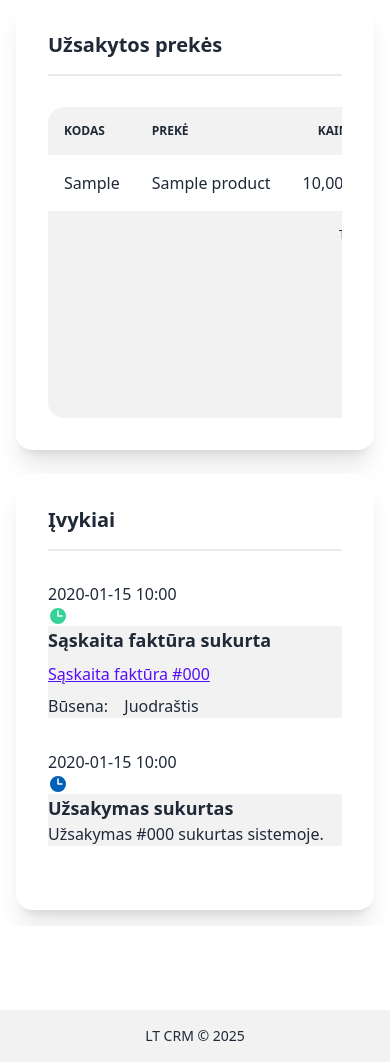
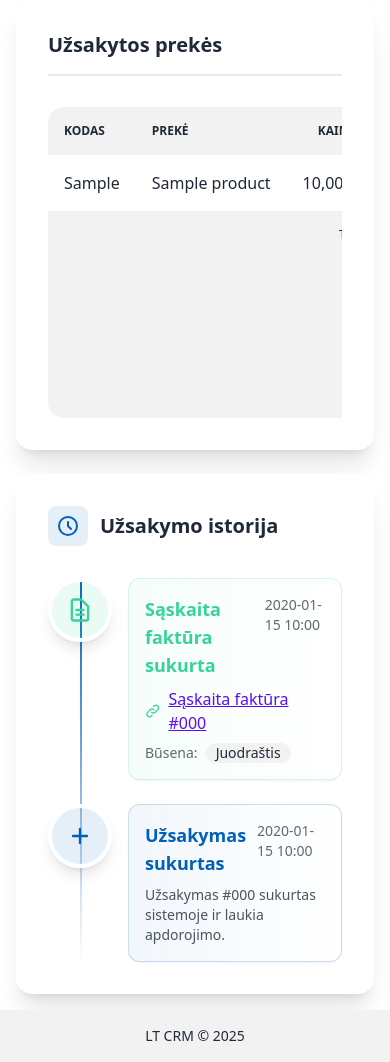
Before and after one commit to Superbumas/crm, a Flask app: page /orders/1 in a window 390 px wide. Shown: the part 1349-2411 px from the top of the page. Run offline with Flask 3, Linux system fonts and the light colour scheme; a user stored in the database is signed in; tables that the repository leaves empty hold one stand-in row (values such as "Sample post"); some libraries are stand-ins or nearby versions.

Commit message:
Revamp order detail template for enhanced visual hierarchy and user experience
Redesigned the order detail template by introducing a more structured layout and improved styling for event displays. Updated the presentation of invoice and order status events with clearer visual indicators and responsive design elements, ensuring better readability and accessibility for users, particularly for an older audience. This change aligns with Tailwind CSS standards while maintaining existing functionality.

```diff
--- a/lt_crm/app/templates/main/order_detail.html
+++ b/lt_crm/app/templates/main/order_detail.html
@@ -172,26 +172,47 @@
     <!-- Įvykiai (Events) -->
     <div class="card bg-base-100 shadow-xl mt-6">
         <div class="card-body">
-            <h2 class="card-title">Įvykiai</h2>
-            <div class="divider mt-0"></div>
+            <div class="flex items-center gap-3 mb-6">
+                <div class="p-2 bg-primary/10 rounded-lg">
+                    <svg xmlns="http://www.w3.org/2000/svg" class="h-6 w-6 text-primary" fill="none" viewBox="0 0 24 24" stroke="currentColor">
+                        <path stroke-linecap="round" stroke-linejoin="round" stroke-width="2" d="M12 8v4l3 3m6-3a9 9 0 11-18 0 9 9 0 0118 0z" />
+                    </svg>
+                </div>
+                <h2 class="card-title text-xl">Užsakymo istorija</h2>
+            </div>
 
-            <ul class="timeline timeline-vertical">
+            <div class="relative">
+                <!-- Timeline line -->
+                <div class="absolute left-8 top-0 bottom-0 w-0.5 bg-gradient-to-b from-primary via-base-300 to-transparent"></div>
+
+                <div class="space-y-6">
+                    <!-- Invoice Created Event -->
                     {% if invoices %}
-                <li class="mb-8">
-                    <div class="timeline-start md:text-end font-medium">{{ invoices[0].created_at.strftime('%Y-%m-%d %H:%M') }}</div>
-                    <div class="timeline-middle">
-                        <svg xmlns="http://www.w3.org/2000/svg" viewBox="0 0 20 20" fill="currentColor" class="w-5 h-5 text-success"><path fill-rule="evenodd" d="M10 18a8 8 0 100-16 8 8 0 000 16zm.75-13a.75.75 0 00-1.5 0v5c0 .414.336.75.75.75h4a.75.75 0 000-1.5h-3.25V5z" clip-rule="evenodd" /></svg>
+                    <div class="relative flex items-start gap-4">
+                        <div class="flex-shrink-0 w-16 h-16 bg-success/10 rounded-full flex items-center justify-center border-4 border-base-100 shadow-lg">
+                            <svg xmlns="http://www.w3.org/2000/svg" class="h-7 w-7 text-success" fill="none" viewBox="0 0 24 24" stroke="currentColor">
+                                <path stroke-linecap="round" stroke-linejoin="round" stroke-width="2" d="M9 12h6m-6 4h6m2 5H7a2 2 0 01-2-2V5a2 2 0 012-2h5.586a1 1 0 01.707.293l5.414 5.414a1 1 0 01.293.707V19a2 2 0 01-2 2z" />
+                            </svg>
                         </div>
-                    <div class="timeline-end timeline-box bg-base-200">
-                        <p class="font-bold text-lg">Sąskaita faktūra sukurta</p>
-                        <div class="mt-2">
-                            <a href="{{ url_for('main.invoice_detail', id=invoices[0].id) }}" class="link link-primary">
+                        <div class="flex-grow bg-gradient-to-r from-success/5 to-transparent border border-success/20 rounded-xl p-4 shadow-sm">
+                            <div class="flex justify-between items-start mb-2">
+                                <h3 class="font-bold text-lg text-success">Sąskaita faktūra sukurta</h3>
+                                <div class="text-sm text-base-content/70 font-medium">
+                                    {{ invoices[0].created_at.strftime('%Y-%m-%d %H:%M') }}
+                                </div>
+                            </div>
+                            <div class="space-y-2">
+                                <div class="flex items-center gap-2">
+                                    <svg xmlns="http://www.w3.org/2000/svg" class="h-4 w-4 text-success" fill="none" viewBox="0 0 24 24" stroke="currentColor">
+                                        <path stroke-linecap="round" stroke-linejoin="round" stroke-width="2" d="M13.828 10.172a4 4 0 00-5.656 0l-4 4a4 4 0 105.656 5.656l1.102-1.101m-.758-4.899a4 4 0 005.656 0l4-4a4 4 0 00-5.656-5.656l-1.1 1.1" />
+                                    </svg>
+                                    <a href="{{ url_for('main.invoice_detail', id=invoices[0].id) }}" class="link link-primary font-medium">
                                         Sąskaita faktūra #{{ invoices[0].invoice_number }}
                                     </a>
                                 </div>
-                        <div class="mt-2">
-                            Būsena:
-                            <span class="badge badge-lg
+                                <div class="flex items-center gap-2">
+                                    <span class="text-sm text-base-content/70">Būsena:</span>
+                                    <span class="badge
                                         {% if invoices[0].status.value == 'draft' %}badge-ghost
                                         {% elif invoices[0].status.value == 'issued' %}badge-info
                                         {% elif invoices[0].status.value == 'paid' %}badge-success
@@ -205,41 +226,59 @@
                                     </span>
                                 </div>
                             </div>
-                </li>
+                        </div>
+                    </div>
                     {% endif %}
 
+                    <!-- Shipped Event -->
                     {% if order.status.value == 'shipped' and order.shipped_at %}
-                <li class="mb-8">
-                    <div class="timeline-start md:text-end font-medium">{{ order.shipped_at.strftime('%Y-%m-%d %H:%M') }}</div>
-                    <div class="timeline-middle">
-                        <svg xmlns="http://www.w3.org/2000/svg" viewBox="0 0 20 20" fill="currentColor" class="w-5 h-5 text-info"><path fill-rule="evenodd" d="M10 18a8 8 0 100-16 8 8 0 000 16zm.75-13a.75.75 0 00-1.5 0v5c0 .414.336.75.75.75h4a.75.75 0 000-1.5h-3.25V5z" clip-rule="evenodd" /></svg>
+                    <div class="relative flex items-start gap-4">
+                        <div class="flex-shrink-0 w-16 h-16 bg-info/10 rounded-full flex items-center justify-center border-4 border-base-100 shadow-lg">
+                            <svg xmlns="http://www.w3.org/2000/svg" class="h-7 w-7 text-info" fill="none" viewBox="0 0 24 24" stroke="currentColor">
+                                <path stroke-linecap="round" stroke-linejoin="round" stroke-width="2" d="M8 7h12m0 0l-4-4m4 4l-4 4m0 6H4m0 0l4 4m-4-4l4-4" />
+                            </svg>
                         </div>
-                    <div class="timeline-end timeline-box bg-base-200">
-                        <p class="font-bold text-lg">Užsakymas išsiųstas</p>
-                        <div class="mt-2">
-                            <span class="font-medium">Siuntinio numeris:</span> {{ order.tracking_number or 'Nenurodyta' }}
+                        <div class="flex-grow bg-gradient-to-r from-info/5 to-transparent border border-info/20 rounded-xl p-4 shadow-sm">
+                            <div class="flex justify-between items-start mb-2">
+                                <h3 class="font-bold text-lg text-info">Užsakymas išsiųstas</h3>
+                                <div class="text-sm text-base-content/70 font-medium">
+                                    {{ order.shipped_at.strftime('%Y-%m-%d %H:%M') }}
                                 </div>
                             </div>
-                </li>
+                            {% if order.tracking_number %}
+                            <div class="flex items-center gap-2">
+                                <svg xmlns="http://www.w3.org/2000/svg" class="h-4 w-4 text-info" fill="none" viewBox="0 0 24 24" stroke="currentColor">
+                                    <path stroke-linecap="round" stroke-linejoin="round" stroke-width="2" d="M9 12h6m-6 4h6m2 5H7a2 2 0 01-2-2V5a2 2 0 012-2h5.586a1 1 0 01.707.293l5.414 5.414a1 1 0 01.293.707V19a2 2 0 01-2 2z" />
+                                </svg>
+                                <span class="text-sm"><span class="font-medium">Siuntinio numeris:</span> {{ order.tracking_number }}</span>
+                            </div>
+                            {% endif %}
+                        </div>
+                    </div>
                     {% endif %}
 
+                    <!-- Status Updated Event -->
                     {% if order.status.value != 'new' %}
-                <li class="mb-8">
-                    <div class="timeline-start md:text-end font-medium">
+                    <div class="relative flex items-start gap-4">
+                        <div class="flex-shrink-0 w-16 h-16 bg-warning/10 rounded-full flex items-center justify-center border-4 border-base-100 shadow-lg">
+                            <svg xmlns="http://www.w3.org/2000/svg" class="h-7 w-7 text-warning" fill="none" viewBox="0 0 24 24" stroke="currentColor">
+                                <path stroke-linecap="round" stroke-linejoin="round" stroke-width="2" d="M4 4v5h.582m15.356 2A8.001 8.001 0 004.582 9m0 0H9m11 11v-5h-.581m0 0a8.003 8.003 0 01-15.357-2m15.357 2H15" />
+                            </svg>
+                        </div>
+                        <div class="flex-grow bg-gradient-to-r from-warning/5 to-transparent border border-warning/20 rounded-xl p-4 shadow-sm">
+                            <div class="flex justify-between items-start mb-2">
+                                <h3 class="font-bold text-lg text-warning">Būsena atnaujinta</h3>
+                                <div class="text-sm text-base-content/70 font-medium">
                                     {% if order.updated_at %}
                                         {{ order.updated_at.strftime('%Y-%m-%d %H:%M') }}
                                     {% else %}
                                         -
                                     {% endif %}
                                 </div>
-                    <div class="timeline-middle">
-                        <svg xmlns="http://www.w3.org/2000/svg" viewBox="0 0 20 20" fill="currentColor" class="w-5 h-5 text-accent"><path fill-rule="evenodd" d="M10 18a8 8 0 100-16 8 8 0 000 16zm.75-13a.75.75 0 00-1.5 0v5c0 .414.336.75.75.75h4a.75.75 0 000-1.5h-3.25V5z" clip-rule="evenodd" /></svg>
                             </div>
-                    <div class="timeline-end timeline-box bg-base-200">
-                        <p class="font-bold text-lg">Būsena atnaujinta</p>
-                        <div class="mt-2">
-                            Užsakymo būsena:
-                            <span class="badge badge-lg
+                            <div class="flex items-center gap-2">
+                                <span class="text-sm text-base-content/70">Užsakymo būsena:</span>
+                                <span class="badge
                                     {% if order.status.value == 'new' %}badge-primary
                                     {% elif order.status.value == 'paid' %}badge-success
                                     {% elif order.status.value == 'shipped' %}badge-info
@@ -256,20 +295,28 @@
                                 </span>
                             </div>
                         </div>
-                </li>
+                    </div>
                     {% endif %}
 
-                <li class="mb-8">
-                    <div class="timeline-start md:text-end font-medium">{{ order.created_at.strftime('%Y-%m-%d %H:%M') }}</div>
-                    <div class="timeline-middle">
-                        <svg xmlns="http://www.w3.org/2000/svg" viewBox="0 0 20 20" fill="currentColor" class="w-5 h-5 text-primary"><path fill-rule="evenodd" d="M10 18a8 8 0 100-16 8 8 0 000 16zm.75-13a.75.75 0 00-1.5 0v5c0 .414.336.75.75.75h4a.75.75 0 000-1.5h-3.25V5z" clip-rule="evenodd" /></svg>
+                    <!-- Order Created Event -->
+                    <div class="relative flex items-start gap-4">
+                        <div class="flex-shrink-0 w-16 h-16 bg-primary/10 rounded-full flex items-center justify-center border-4 border-base-100 shadow-lg">
+                            <svg xmlns="http://www.w3.org/2000/svg" class="h-7 w-7 text-primary" fill="none" viewBox="0 0 24 24" stroke="currentColor">
+                                <path stroke-linecap="round" stroke-linejoin="round" stroke-width="2" d="M12 6v6m0 0v6m0-6h6m-6 0H6" />
+                            </svg>
                         </div>
-                    <div class="timeline-end timeline-box bg-base-200">
-                        <p class="font-bold text-lg">Užsakymas sukurtas</p>
-                        <p>Užsakymas #{{ order.order_number }} sukurtas sistemoje.</p>
+                        <div class="flex-grow bg-gradient-to-r from-primary/5 to-transparent border border-primary/20 rounded-xl p-4 shadow-sm">
+                            <div class="flex justify-between items-start mb-2">
+                                <h3 class="font-bold text-lg text-primary">Užsakymas sukurtas</h3>
+                                <div class="text-sm text-base-content/70 font-medium">
+                                    {{ order.created_at.strftime('%Y-%m-%d %H:%M') }}
                                 </div>
-                </li>
-            </ul>
+                            </div>
+                            <p class="text-sm text-base-content/80">Užsakymas #{{ order.order_number }} sukurtas sistemoje ir laukia apdorojimo.</p>
+                        </div>
+                    </div>
+                </div>
+            </div>
         </div>
     </div>
 </div>
```
Lines whose indentation alone changed are shown as unchanged.
